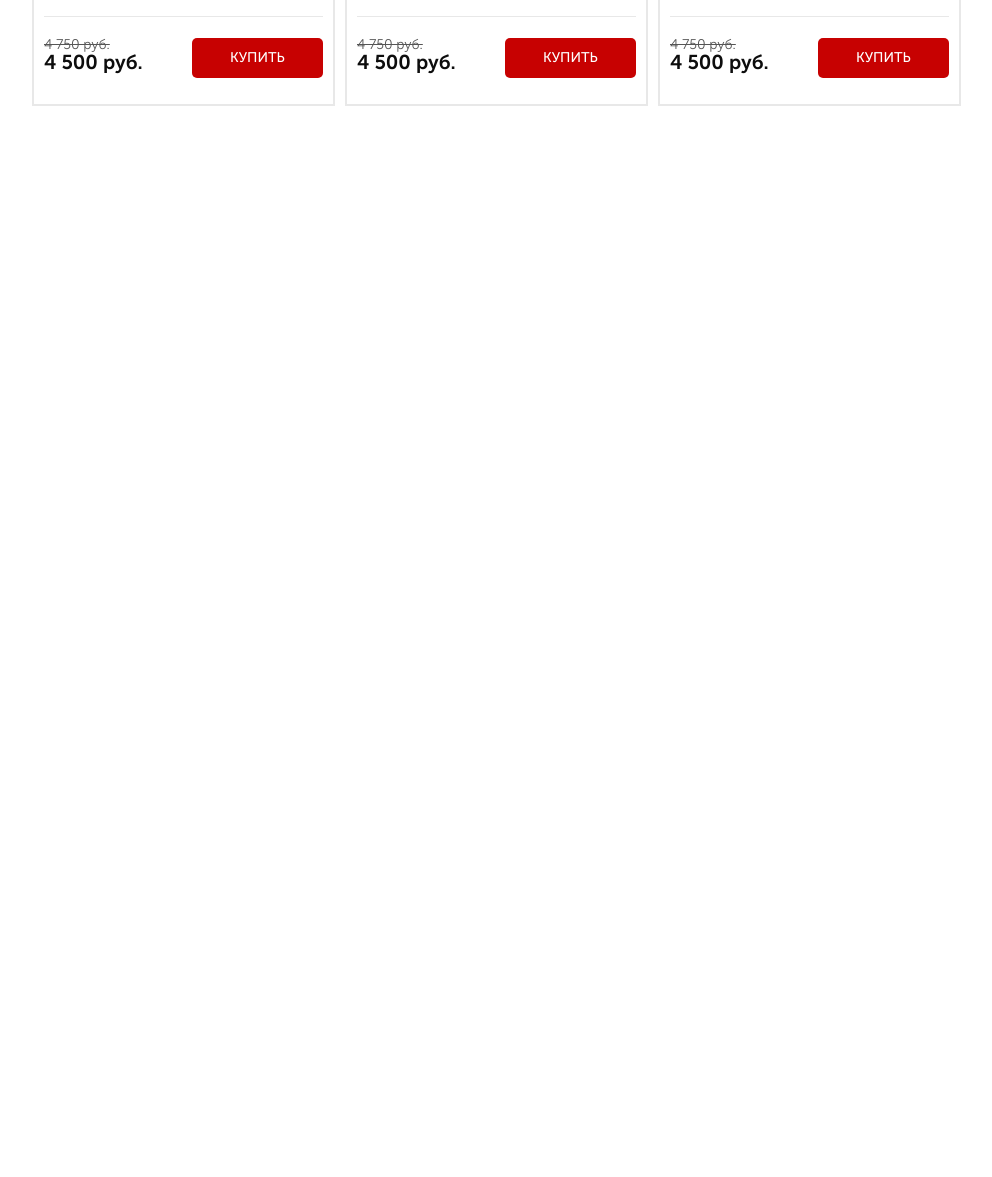
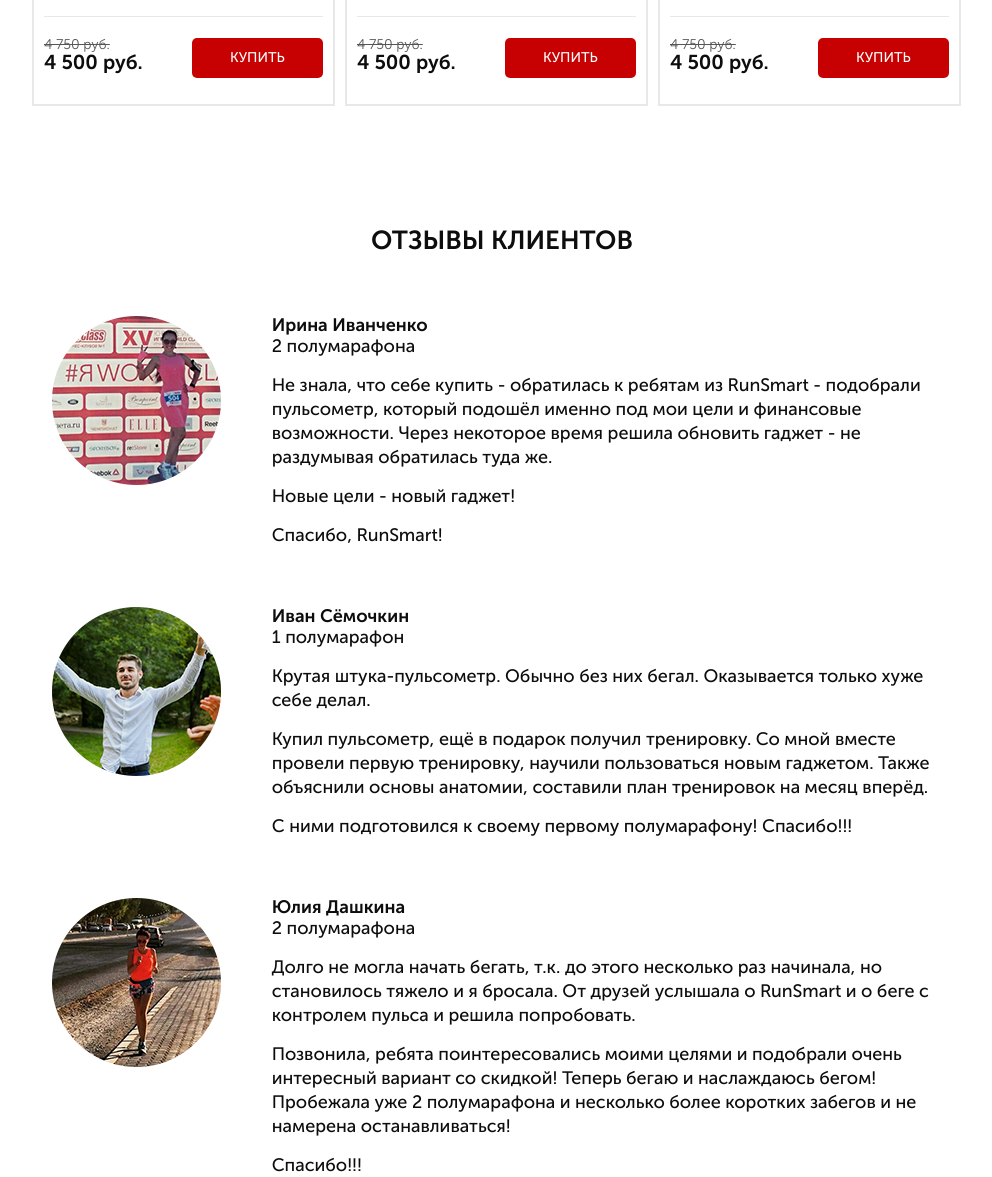
Before and after one commit to phoenixstl69/RunSmart, a website built with webpack: page src/index.html in a window 1280 px wide. Shown: the part 3578-4755 px from the top of the page, without its empty margins (138-1130 px from the left). Before the commit the page ends 3804 px from the top, so only its background shows below. Built offline with nearby package versions, Linux system fonts and the light colour scheme.

Commit message:
Added reviews

```diff
--- a/src/index.html
+++ b/src/index.html
@@ -450,6 +450,70 @@
     </div>
   </section>
 
+  <section class="reviews">
+    <div class="container">
+      <h2 class="title">отзывы клиентов</h2>
+      <div class="reviews__item">
+        <div class="revievs__img">
+          <img src="./img/photos/photo_1.png">
+        </div>
+
+        <div class="reviews__content">
+          <h4 class="reviews__title">Ирина Иванченко </h4>
+          <p class="reviews__subtitle">2 полумарафона</p>
+
+          <p>Не знала, что себе купить - обратилась к ребятам из RunSmart - подобрали пульсометр, который подошёл именно
+            под мои цели и финансовые возможности. Через некоторое время решила обновить гаджет - не раздумывая
+            обратилась туда же.
+          </p>
+          <p>Новые цели - новый гаджет!</p>
+          <p>Спасибо, RunSmart! </p>
+        </div>
+      </div>
+      <div class="reviews__item">
+        <div class="revievs__img">
+          <img src="./img/photos/photo_2.png">
+        </div>
+
+        <div class="reviews__content">
+          <h4 class="reviews__title">Иван Сёмочкин</h4>
+          <p class="reviews__subtitle">1 полумарафон</p>
+
+          <p>
+            Крутая штука-пульсометр. Обычно без них бегал. Оказывается только хуже себе делал.
+          </p>
+          <p>
+            Купил пульсометр, ещё в подарок получил тренировку. Со мной вместе провели первую тренировку, научили
+            пользоваться новым гаджетом. Также объяснили основы анатомии, составили план тренировок на месяц вперёд.
+          </p>
+          <p>С ними подготовился к своему первому полумарафону! Спасибо!!! </p>
+        </div>
+      </div>
+
+      <div class="reviews__item">
+        <div class="revievs__img">
+          <img src="./img/photos/photo_3.png">
+        </div>
+
+        <div class="reviews__content">
+          <h4 class="reviews__title">Юлия Дашкина</h4>
+          <p class="reviews__subtitle">2 полумарафона</p>
+
+          <p>
+            Долго не могла начать бегать, т.к. до этого несколько раз начинала, но становилось тяжело и я бросала. От
+            друзей услышала о RunSmart и о беге с контролем пульса и решила попробовать.
+          </p>
+          <p>
+            Позвонила, ребята поинтересовались моими целями и подобрали очень интересный вариант со скидкой! Теперь
+            бегаю и наслаждаюсь бегом! Пробежала уже 2 полумарафона и несколько более коротких забегов и не намерена
+            останавливаться!
+          </p>
+          <p>Спасибо!!! </p>
+        </div>
+      </div>
+    </div>
+  </section>
+
   <script type="text/javascript" src="//code.jquery.com/jquery-1.11.0.min.js"></script>
   <script type="text/javascript" src="//code.jquery.com/jquery-migrate-1.2.1.min.js"></script>
   <script src="./modules/slick.min.js"></script>
--- a/src/index.scss
+++ b/src/index.scss
@@ -13,4 +13,5 @@
 @import "libs/slick";
 @import "style/blocks/carousel";
 @import "style/blocks/catalog";
+@import "style/blocks/reviews";
 @import "style/adaptive/media";
--- /dev/null
+++ b/src/style/blocks/_reviews.scss
@@ -0,0 +1,46 @@
+.reviews {
+   &__item {
+      display: flex;
+      justify-content: space-around;
+      margin-top: 60px;
+   }
+
+   &__img {
+      width: 169px;
+      height: 169px;
+
+      img {
+         width: 100%;
+      }
+   }
+
+   &__content {
+      max-width: 680px;
+   }
+
+   &__title {
+      font-weight: 700;
+      font-size: 18px;
+      line-height: 18px;
+      color: $main_text_color;
+   }
+
+   &__subtitle {
+      font-weight: 500;
+      font-size: 14px;
+      line-height: 22px;
+      color: #646464;
+      margin-bottom: 10px;
+   }
+
+   p {
+      font-weight: 500;
+      font-size: 18px;
+      line-height: 24px;
+      color: $main_text_color;
+
+      &:not(:last-child) {
+         margin-bottom: 15px;
+      }
+   }
+}
```
